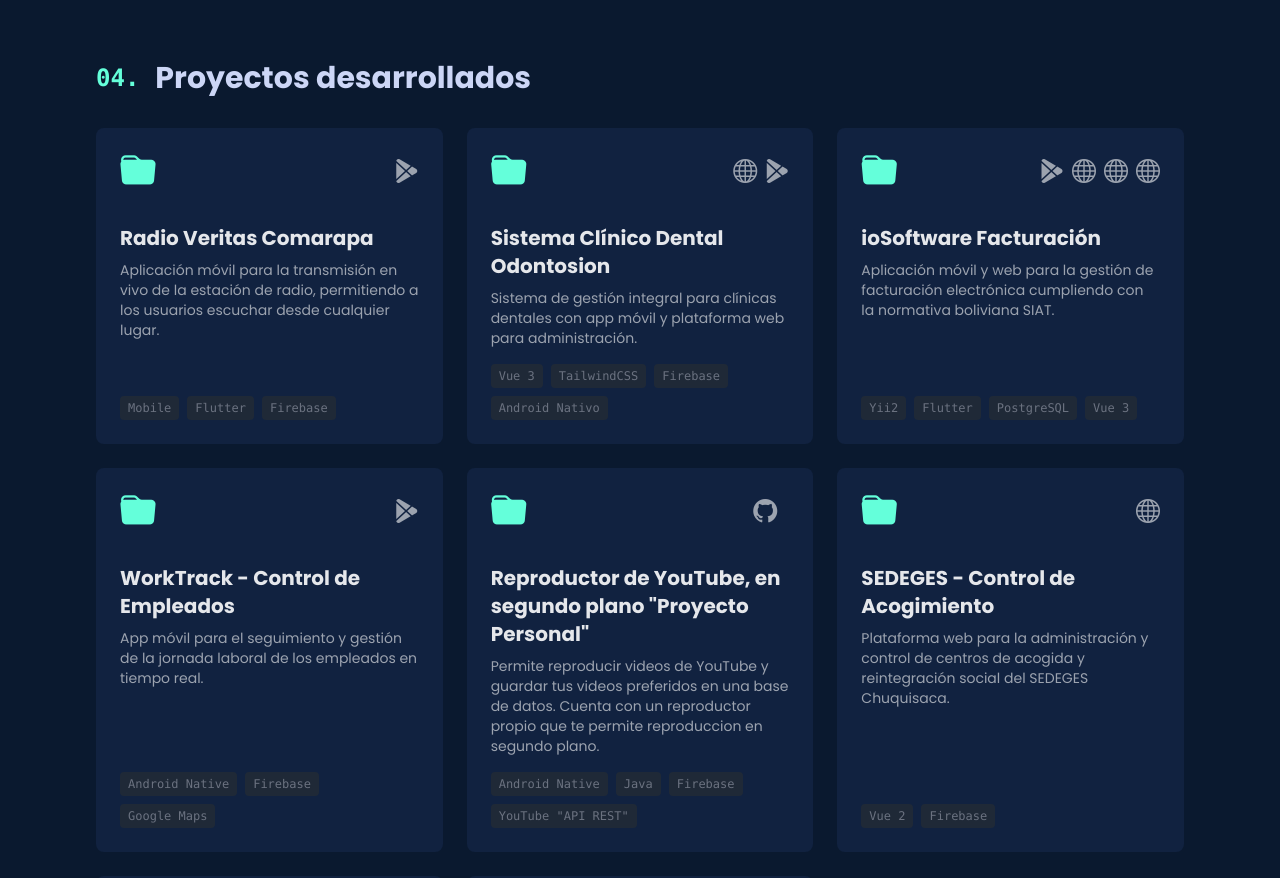
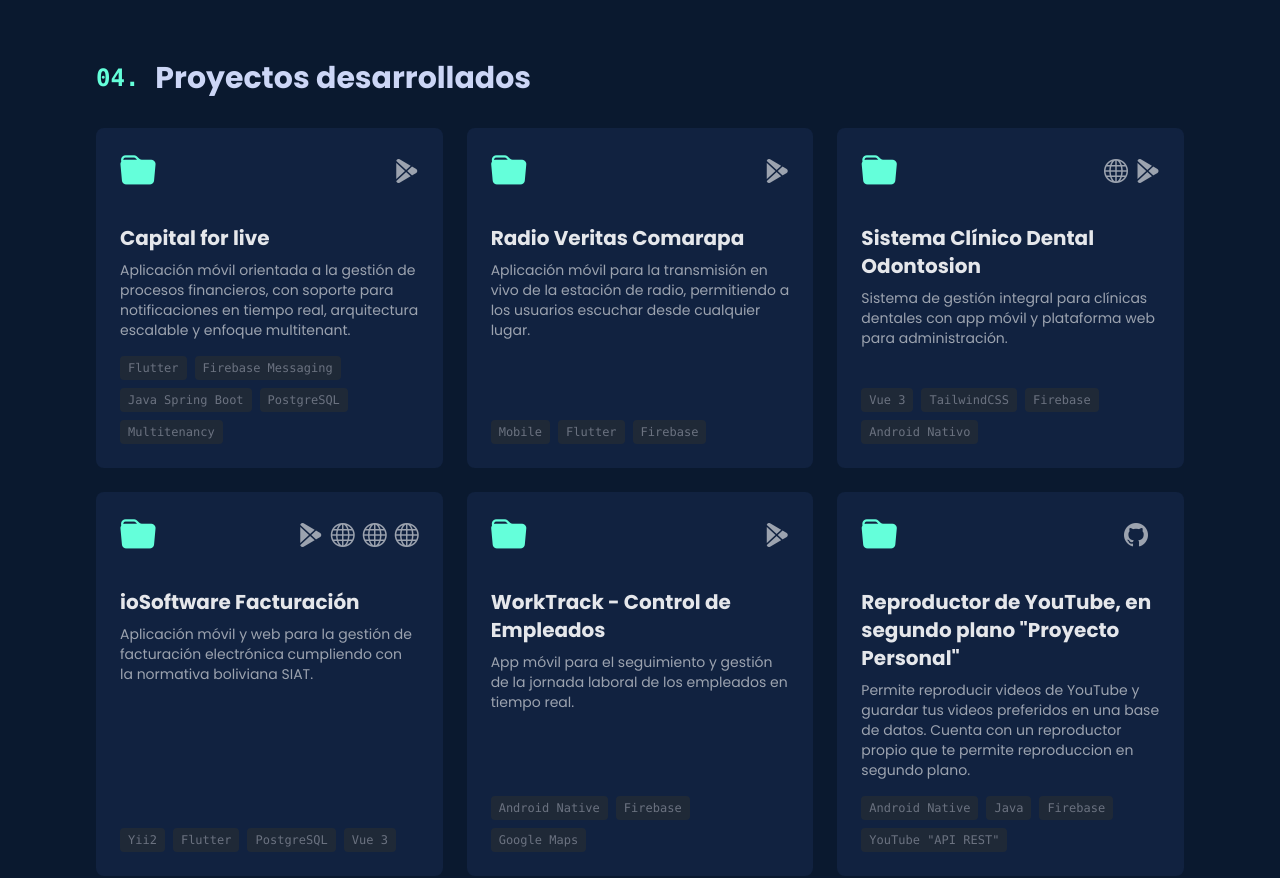
Before and after one commit to juanvictorbascopecastro/portafolio, a Vue app: page /#/ in a window 1280 px wide. Shown: the part 3900-4778 px from the top of the page. Built offline with nearby package versions, Linux system fonts and the light colour scheme.

Commit message:
agregado Capital for live como experiencia laboral

```diff
--- a/src/features/home/components/Project.vue
+++ b/src/features/home/components/Project.vue
@@ -102,6 +102,25 @@
 
 const projects = ref<Project[]>([
   {
+    title: "Capital for live",
+    description:
+      "Aplicación móvil orientada a la gestión de procesos financieros, con soporte para notificaciones en tiempo real, arquitectura escalable y enfoque multitenant.",
+    links: [
+      {
+        url: "https://play.google.com/store/apps/details?id=com.capital.forlive",
+        type: "mobile",
+        description: "Descargar para Android",
+      },
+    ],
+    tags: [
+      "Flutter",
+      "Firebase Messaging",
+      "Java Spring Boot",
+      "PostgreSQL",
+      "Multitenancy",
+    ],
+  },
+  {
     title: "Radio Veritas Comarapa",
     description:
       "Aplicación móvil para la transmisión en vivo de la estación de radio, permitiendo a los usuarios escuchar desde cualquier lugar.",
@@ -109,7 +128,7 @@
       {
         url: "https://play.google.com/store/apps/details?id=radio.verita.comarapa",
         type: "mobile",
-        description: "Descargar app móvil (Android)",
+        description: "Descargar para entorno Android",
       },
     ],
     tags: ["Mobile", "Flutter", "Firebase"],
@@ -127,7 +146,7 @@
       {
         url: "https://play.google.com/store/apps/details?id=com.svts.clinicadental",
         type: "mobile",
-        description: "Descargar app móvil (Android)",
+        description: "Descargar para entorno Android",
       },
     ],
     tags: ["Vue 3", "TailwindCSS", "Firebase", "Android Nativo"],
@@ -140,7 +159,7 @@
       {
         url: "https://play.google.com/store/apps/details?id=com.iosoftware.fact",
         type: "mobile",
-        description: "Descargar app móvil (Android)",
+        description: "Descargar para entorno Android",
       },
       { url: "https://ioox.io", type: "web", description: "Ver ioox.io" },
       {
@@ -164,7 +183,7 @@
       {
         url: "https://play.google.com/store/apps/details?id=app.employees",
         type: "mobile",
-        description: "Descargar app móvil (Android)",
+        description: "Descargar para entorno Android",
       },
     ],
     tags: ["Android Native", "Firebase", "Google Maps"],
@@ -217,7 +236,7 @@
       {
         url: "https://play.google.com/store/apps/details?id=com.usfx.fis200",
         type: "mobile",
-        description: "Descargar app móvil (Android)",
+        description: "Descargar para entorno Android",
       },
     ],
     tags: ["JQuery", "Firebase", "Android Nativo"],
```
